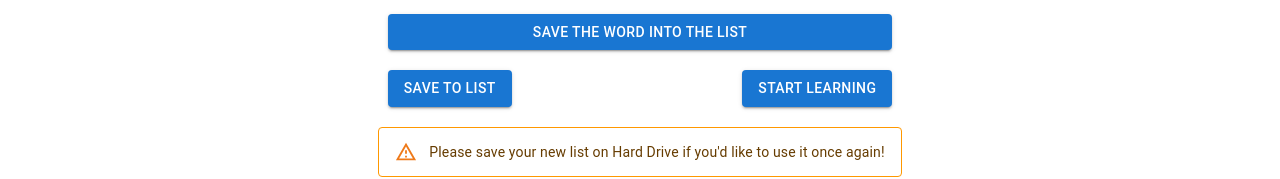
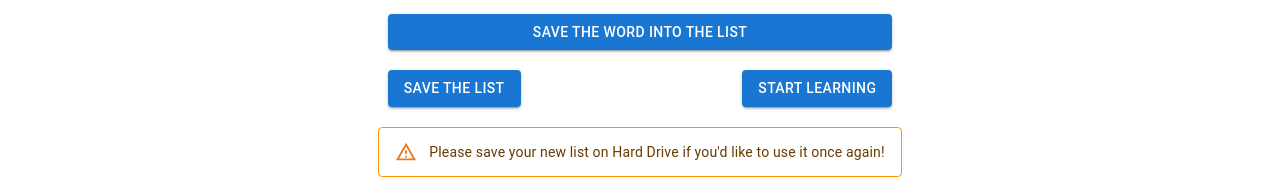
Before and after one commit to HaochenQ/React-Chinese-learning-App, a React (Create React App) app: page /compose in a window 1280 px wide. Shown: the part 468-647 px from the top of the page. Built offline with nearby package versions, Linux system fonts and the light colour scheme; the HTML template or start-up script is replaced by a standard one.

Commit message:
save to list >> save the list

```diff
--- a/src/pages/CreateList.jsx
+++ b/src/pages/CreateList.jsx
@@ -196,7 +196,7 @@ export default function CreateList() {
                   )}`}
                   download="wordList.json"
                 >
-                  Save to List
+                  Save the List
                 </Button>
               </Tooltip>
             </Grid>
```
